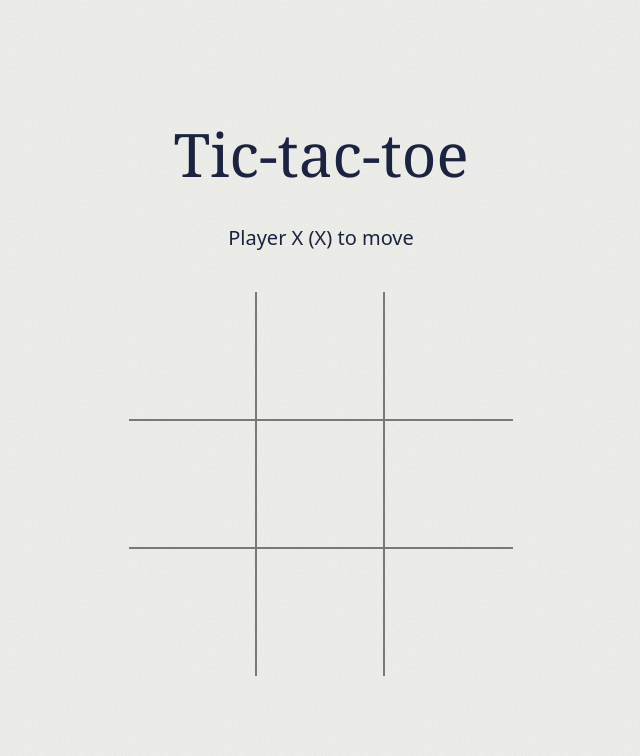
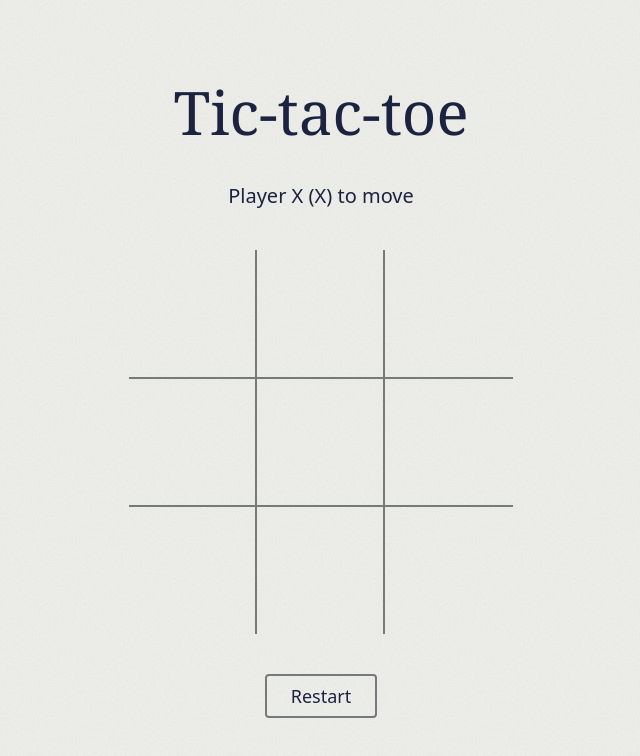
Before and after one commit to phillip-hirsch/tic-tac-toe, a React (Vite) app: page / in a window 1280 px wide. Shown: the top 756 px of the page, without its empty margins (319-959 px from the left). Built offline with nearby package versions, Linux system fonts and the light colour scheme; a web font is replaced by a local one.

Commit message:
feat(ui): offer Rematch after an Outcome and Restart during a Game (#4)
A controls row under the Board holds Restart while Playing and Rematch,
as the primary button, once the Game has an Outcome. Rematch takes focus
when it appears; both move focus to the top-left Cell of the fresh Game.

```diff
--- a/src/App.tsx
+++ b/src/App.tsx
@@ -1,4 +1,4 @@
-import { useReducer } from "react";
+import { useReducer, useRef } from "react";
 import { Board } from "./Board.tsx";
 import { type GameState, gameReducer, initialState } from "./game.ts";
 
@@ -15,9 +15,22 @@ function status(state: GameInProgressOrOver) {
   return outcome.kind === "win" ? `${players[outcome.mark]} (${outcome.mark}) wins` : "Draw";
 }
 
+const button = "min-h-11 rounded-sm px-6 text-lg";
+const primaryButton = `${button} bg-ink text-paper`;
+const secondaryButton = `${button} border-2 border-grid hover:border-ink`;
+
+/** Ref callback: focus the element once, when it mounts. */
+const focusOnMount = (element: HTMLElement | null) => element?.focus();
+
 function App() {
   const [state, dispatch] = useReducer(gameReducer, initialState, startWithDefaultNames);
+  const firstCell = useRef<HTMLButtonElement>(null);
   if (state.phase === "setup") return null;
+
+  const playAgain = (type: "rematch" | "restart") => {
+    dispatch({ type });
+    firstCell.current?.focus();
+  };
 
   const winningLine =
     state.phase === "finished" && state.outcome.kind === "win" ? state.outcome.line : undefined;
@@ -28,10 +41,27 @@ function App() {
       <p className="text-xl">{status(state)}</p>
       <Board
         board={state.board}
+        firstCellRef={firstCell}
         winningLine={winningLine}
         disabled={state.phase === "finished"}
         onMove={(cell) => dispatch({ type: "move", cell })}
       />
+      <div className="flex flex-wrap justify-center gap-4">
+        {state.phase === "finished" ? (
+          <button
+            ref={focusOnMount}
+            type="button"
+            className={primaryButton}
+            onClick={() => playAgain("rematch")}
+          >
+            Rematch
+          </button>
+        ) : (
+          <button type="button" className={secondaryButton} onClick={() => playAgain("restart")}>
+            Restart
+          </button>
+        )}
+      </div>
     </main>
   );
 }
--- a/src/Board.tsx
+++ b/src/Board.tsx
@@ -1,7 +1,10 @@
+import type { Ref } from "react";
 import type { Cell, Line } from "./game.ts";
 
 type Props = {
   board: readonly Cell[];
+  /** The top-left Cell, for moving focus there when a fresh Game starts. */
+  firstCellRef?: Ref<HTMLButtonElement>;
   winningLine?: Line;
   disabled: boolean;
   onMove: (cell: number) => void;
@@ -10,12 +13,13 @@ type Props = {
 /** Centre of the Cell at an index, in a 3×3 coordinate space. */
 const centre = (i: number) => ({ x: (i % 3) + 0.5, y: Math.floor(i / 3) + 0.5 });
 
-export function Board({ board, winningLine, disabled, onMove }: Props) {
+export function Board({ board, firstCellRef, winningLine, disabled, onMove }: Props) {
   return (
     <div className="relative grid aspect-square w-full max-w-96 grid-cols-3">
       {board.map((cell, i) => (
         <button
           key={i}
+          ref={i === 0 ? firstCellRef : undefined}
           type="button"
           aria-label={`Row ${Math.floor(i / 3) + 1}, column ${(i % 3) + 1}, ${cell ?? "empty"}`}
           aria-disabled={disabled || cell !== null}
```
